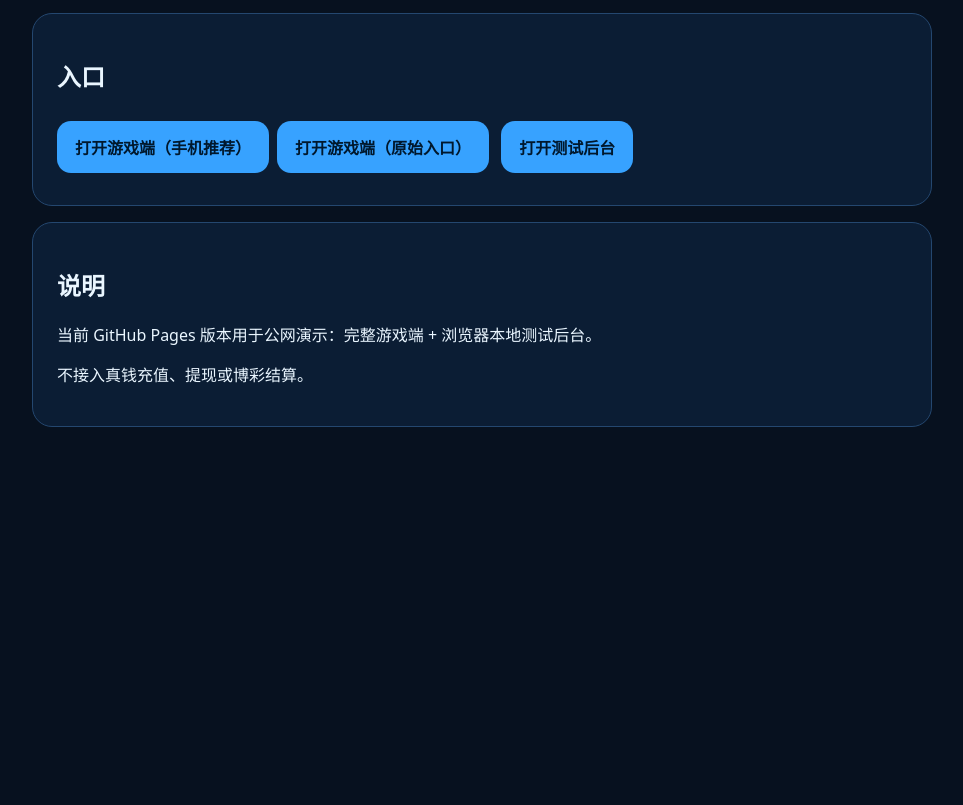
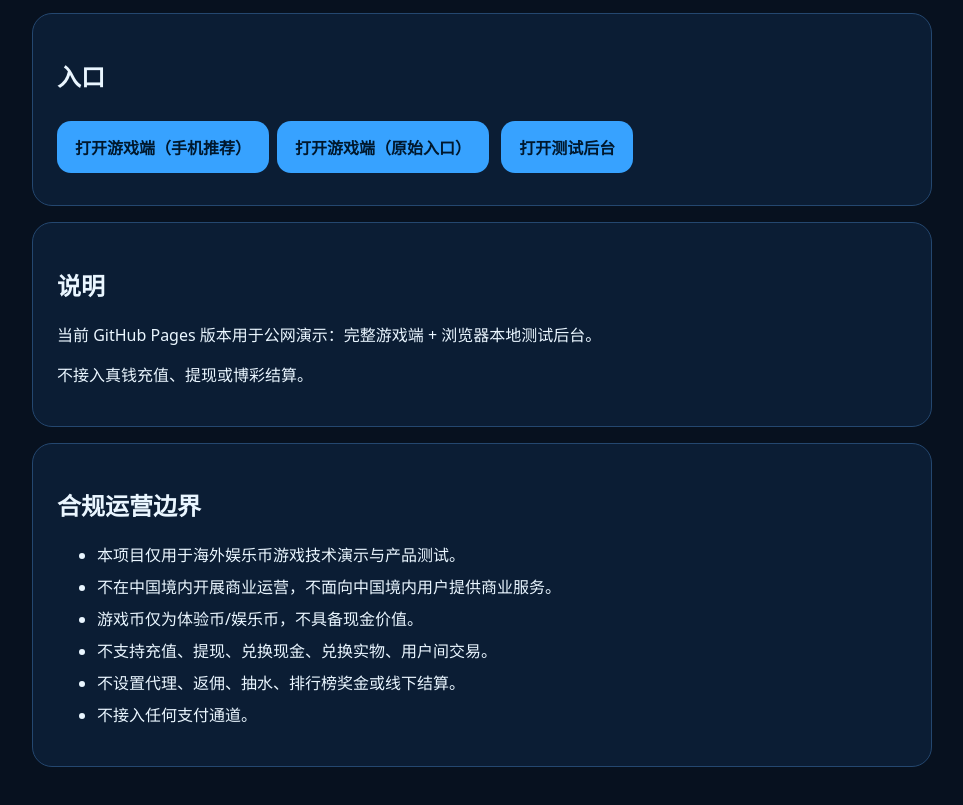
Before and after one commit to smurf198091-prog/fishgame-commercial-test, a website: page index.html in a window 1280 px wide. Shown: the part 161-966 px from the top of the page, without its empty margins (158-1121 px from the left). Before the commit the page ends 800 px from the top, so only its background shows below. Drawn offline with Linux system fonts and the light colour scheme.

Commit message:
docs: add overseas entertainment compliance to landing

```diff
--- a/index.html
+++ b/index.html
@@ -4,7 +4,7 @@
   <meta charset="utf-8">
   <meta name="viewport" content="width=device-width, initial-scale=1">
   <title>Fishgame Commercial Test</title>
-  <style>body{margin:0;background:#07111f;color:#eaf6ff;font-family:system-ui,-apple-system,Segoe UI,sans-serif}.wrap{max-width:900px;margin:0 auto;padding:48px 20px}.card{background:#0b1d34;border:1px solid #24476f;border-radius:20px;padding:24px;margin:16px 0}.btn{display:inline-block;background:#37a2ff;color:#00182d;text-decoration:none;font-weight:900;border-radius:14px;padding:14px 18px;margin:8px 8px 8px 0}.muted{color:#9db9d3}</style>
+  <style>body{margin:0;background:#07111f;color:#eaf6ff;font-family:system-ui,-apple-system,Segoe UI,sans-serif}.wrap{max-width:900px;margin:0 auto;padding:48px 20px}.card{background:#0b1d34;border:1px solid #24476f;border-radius:20px;padding:24px;margin:16px 0}.btn{display:inline-block;background:#37a2ff;color:#00182d;text-decoration:none;font-weight:900;border-radius:14px;padding:14px 18px;margin:8px 8px 8px 0}.muted{color:#9db9d3}li{margin:8px 0}</style>
 </head>
 <body>
   <div class="wrap">
@@ -20,6 +20,17 @@
       <p>当前 GitHub Pages 版本用于公网演示：完整游戏端 + 浏览器本地测试后台。</p>
       <p>不接入真钱充值、提现或博彩结算。</p>
     </div>
+    <div class="card">
+      <h2>合规运营边界</h2>
+      <ul>
+        <li>本项目仅用于海外娱乐币游戏技术演示与产品测试。</li>
+        <li>不在中国境内开展商业运营，不面向中国境内用户提供商业服务。</li>
+        <li>游戏币仅为体验币/娱乐币，不具备现金价值。</li>
+        <li>不支持充值、提现、兑换现金、兑换实物、用户间交易。</li>
+        <li>不设置代理、返佣、抽水、排行榜奖金或线下结算。</li>
+        <li>不接入任何支付通道。</li>
+      </ul>
+    </div>
   </div>
 </body>
 </html>
```
